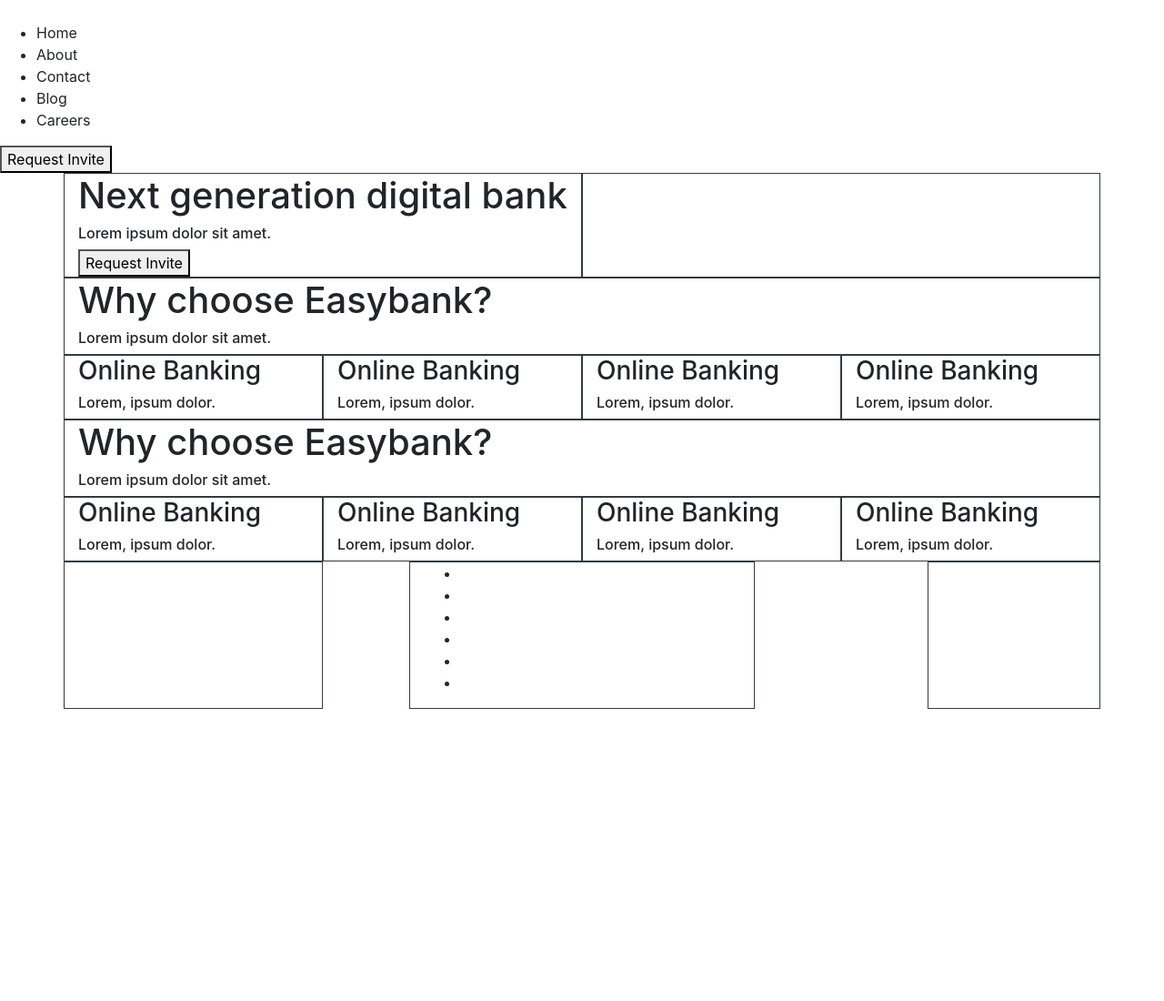
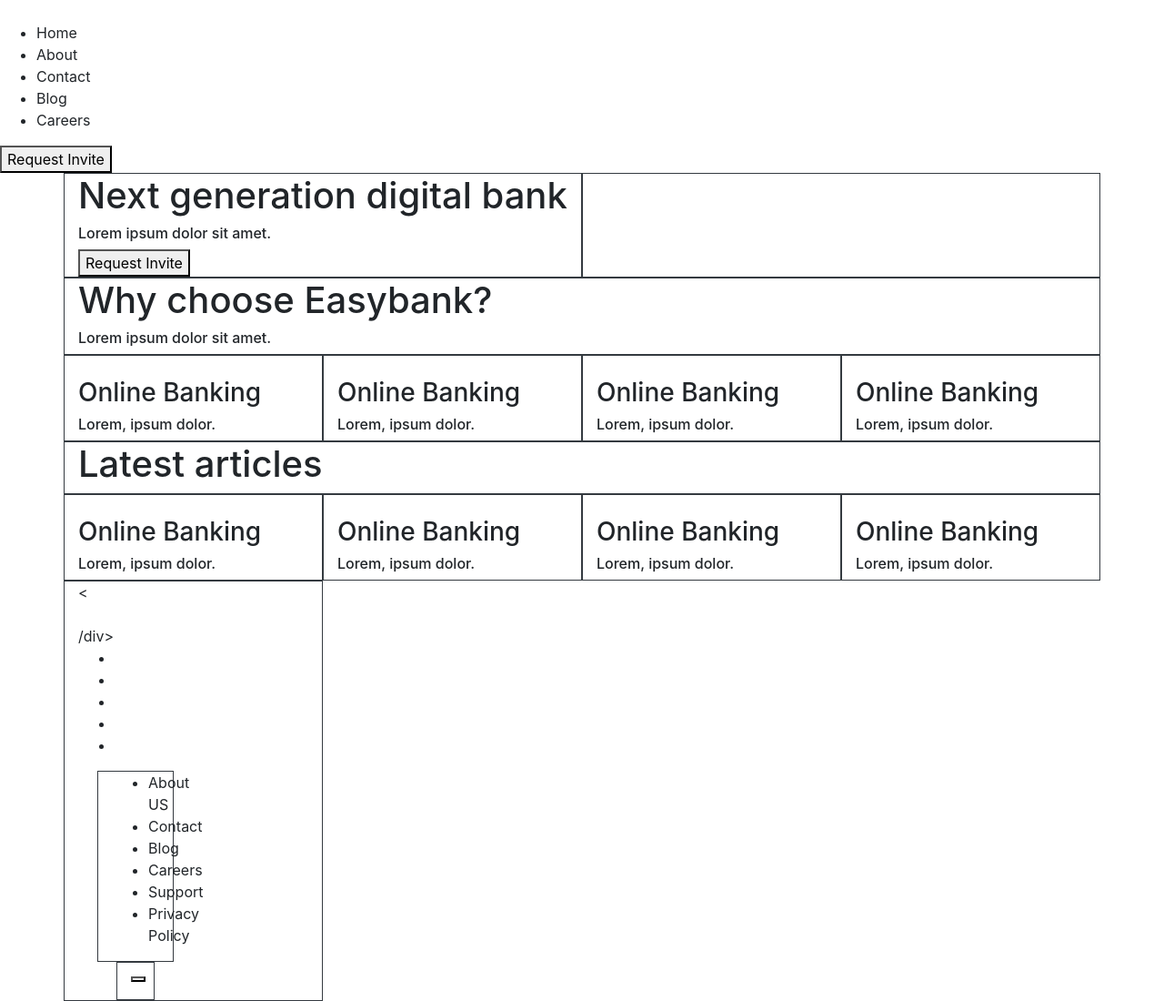
Before and after one commit to isillaure/moduleFront-Python, a plain HTML site: page s10-layout-bootstrap/index.html in a window 1280 px wide. Shown: the whole page at 91% size. Before the commit the page ends 800 px from the top, so only its background shows below. Drawn offline with nearby package versions, Linux system fonts and the light colour scheme.

Commit message:
Layout additions

```diff
--- a/s10-layout-bootstrap/index.html
+++ b/s10-layout-bootstrap/index.html
@@ -57,20 +57,32 @@
                         </section>
                     </div>
                     <div class="col-12 col-lg-3 border border-dark">
+                        <section>
+                            <img src="" alt="">
                             <h3>Online Banking</h3>
                             <h6>Lorem, ipsum dolor.</h6>
+                        </section>
                     </div>
                     <div class="col-12 col-lg-3 border border-dark">
+                        <section>
+                            <img src="" alt="">
                             <h3>Online Banking</h3>
                             <h6>Lorem, ipsum dolor.</h6>
+                        </section>
                     </div>
                     <div class="col-12 col-lg-3 border border-dark">
+                        <section>
+                            <img src="" alt="">
                             <h3>Online Banking</h3>
                             <h6>Lorem, ipsum dolor.</h6>
+                        </section>
                     </div>
                     <div class="col-12 col-lg-3 border border-dark">
+                        <section>
+                            <img src="" alt="">
                             <h3>Online Banking</h3>
                             <h6>Lorem, ipsum dolor.</h6>
+                        </section>
                     </div>
                 </div>
             </div>
@@ -82,25 +94,36 @@
                 <div class="row">
                     <div class="col-12 col-lg-12 border border-dark">
                         <section>
-                            <h1>Why choose Easybank?</h1>
-                            <h6>Lorem ipsum dolor sit amet.</h6>
+                            <h1>Latest articles</h1>
                         </section>
                     </div>
                     <div class="col-12 col-lg-3 border border-dark">
+                        <section>
+                            <img src="" alt="">
                             <h3>Online Banking</h3>
                             <h6>Lorem, ipsum dolor.</h6>
+                        </section>
                     </div>
                     <div class="col-12 col-lg-3 border border-dark">
+                        <section>
+                            <img src="" alt="">
                             <h3>Online Banking</h3>
                             <h6>Lorem, ipsum dolor.</h6>
+                        </section>
                     </div>
                     <div class="col-12 col-lg-3 border border-dark">
+                        <section>
+                            <img src="" alt="">
                             <h3>Online Banking</h3>
                             <h6>Lorem, ipsum dolor.</h6>
+                        </section>
                     </div>
                     <div class="col-12 col-lg-3 border border-dark">
+                        <section>
+                            <img src="" alt="">
                             <h3>Online Banking</h3>
                             <h6>Lorem, ipsum dolor.</h6>
+                        </section>
                     </div>
                 </div>
             </div>
@@ -110,17 +133,34 @@
         <div class="row">
             <div class="container">
                 <div class="row">
-                    <div class="col-12 col-lg-3 border border-dark"></div>
-                    <div class="col-12 col-lg-4 offset-lg-1 border border-dark">
+                    <div class="col-12 col-lg-3 border border-dark"><
+                        <section>
+                            <img src="" alt="">
+                        </section>/div>
+                        <section>
                             <ul>
                                 <li></li>
                                 <li></li>
                                 <li></li>
                                 <li></li>
                                 <li></li>
-                        <li></li></ul>
+                            </ul>
+                        </section>
+                    <div class="col-12 col-lg-4 offset-lg-1 border border-dark">
+                        <ul>
+                        <li>About US</li>
+                        <li>Contact</li>
+                        <li>Blog</li>
+                        <li>Careers</li>
+                        <li>Support</li>
+                        <li>Privacy Policy</li></ul>
                     </div>
-                    <div class="col-12 col-lg-2 offset-lg-2 border border-dark"></div>
+                    <div class="col-12 col-lg-2 offset-lg-2 border border-dark">
+                        <section>
+                            <button></button>
+                            <p></p>
+                        </section>
+                    </div>
                 </div>
             </div>
         </div>
```
Lines whose indentation alone changed are shown as unchanged.
